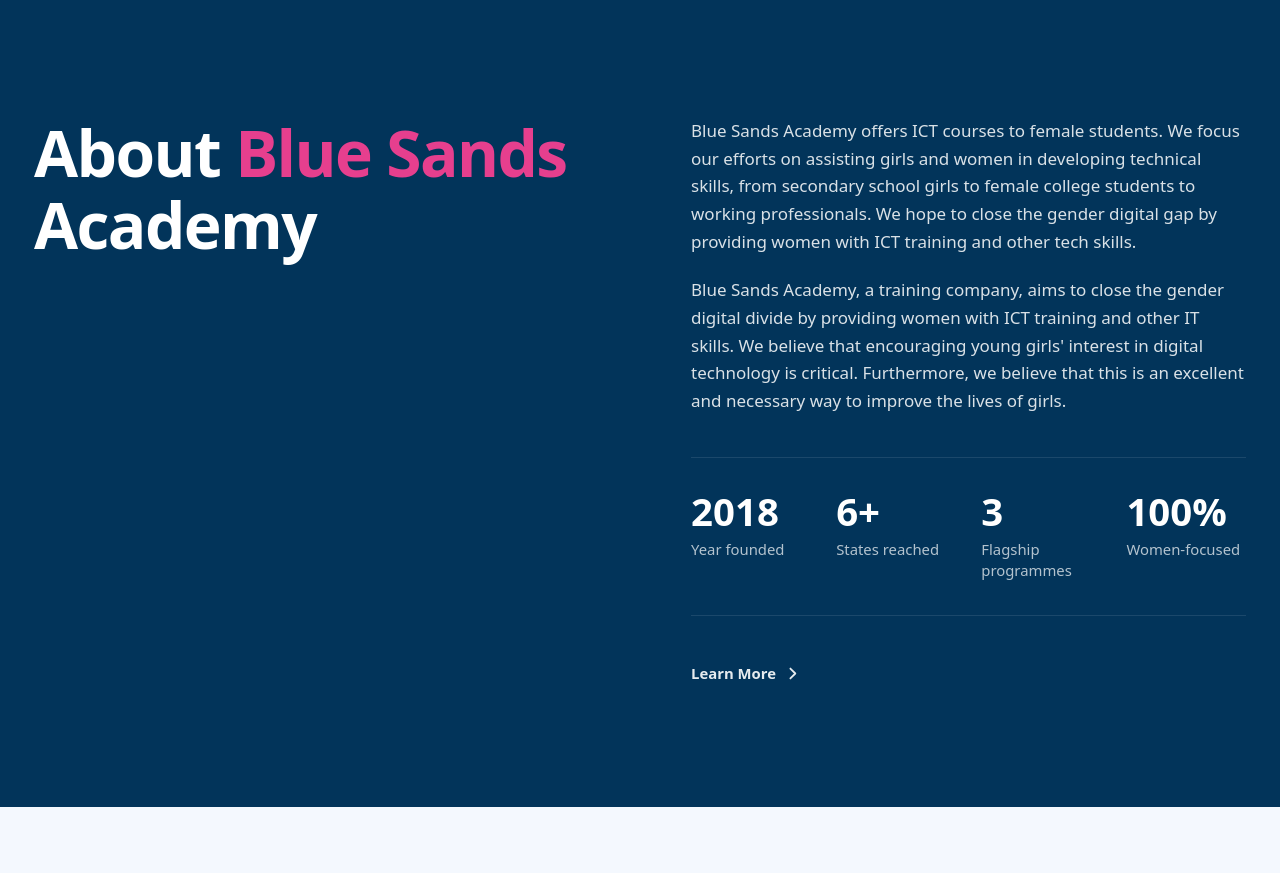
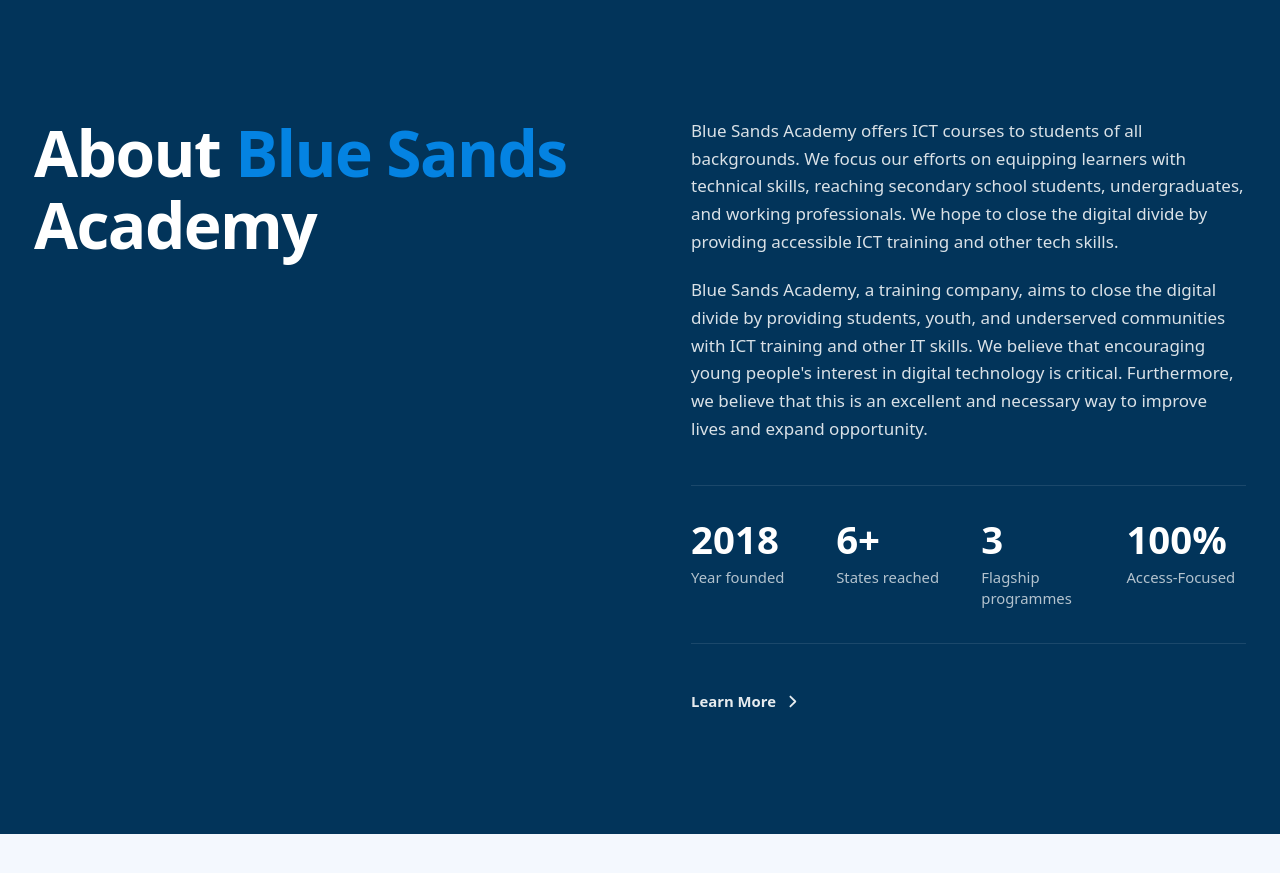
Before and after one commit to bluesandsacademy/BSA_Web-2.0, a Next.js app: page / in a window 1280 px wide. Shown: the part 802-1675 px from the top of the page. Built offline with nearby package versions, Linux system fonts and the light colour scheme; a web font is replaced by a local one.

Commit message:
Rewrite About Strip copy for general audience

```diff
--- a/components/home/AboutStrip.js
+++ b/components/home/AboutStrip.js
@@ -4,7 +4,7 @@ const facts = [
   { value: "2018", label: "Year founded" },
   { value: "6+", label: "States reached" },
   { value: "3", label: "Flagship programmes" },
-  { value: "100%", label: "Women-focused" },
+  { value: "100%", label: "Access-Focused" },
 ];
 
 export default function AboutStrip() {
@@ -23,7 +23,7 @@ export default function AboutStrip() {
           style={{ color: "white" }}
         >
           About{" "}
-          <span className="text-pink">Blue Sands</span>
+          <span className="text-primary">Blue Sands</span>
           <br />Academy
         </h2>
 
@@ -31,18 +31,20 @@ export default function AboutStrip() {
         <div>
           <div className="space-y-5 mb-10">
             <p className="font-body text-white/85 leading-relaxed">
-              Blue Sands Academy offers ICT courses to female students. We focus
-              our efforts on assisting girls and women in developing technical
-              skills, from secondary school girls to female college students to
-              working professionals. We hope to close the gender digital gap by
-              providing women with ICT training and other tech skills.
+              Blue Sands Academy offers ICT courses to students of all
+              backgrounds. We focus our efforts on equipping learners with
+              technical skills, reaching secondary school students,
+              undergraduates, and working professionals. We hope to close the
+              digital divide by providing accessible ICT training and other
+              tech skills.
             </p>
             <p className="font-body text-white/85 leading-relaxed">
-              Blue Sands Academy, a training company, aims to close the gender
-              digital divide by providing women with ICT training and other IT
-              skills. We believe that encouraging young girls' interest in digital
-              technology is critical. Furthermore, we believe that this is an
-              excellent and necessary way to improve the lives of girls.
+              Blue Sands Academy, a training company, aims to close the digital
+              divide by providing students, youth, and underserved communities
+              with ICT training and other IT skills. We believe that
+              encouraging young people's interest in digital technology is
+              critical. Furthermore, we believe that this is an excellent and
+              necessary way to improve lives and expand opportunity.
             </p>
           </div>
 
```
